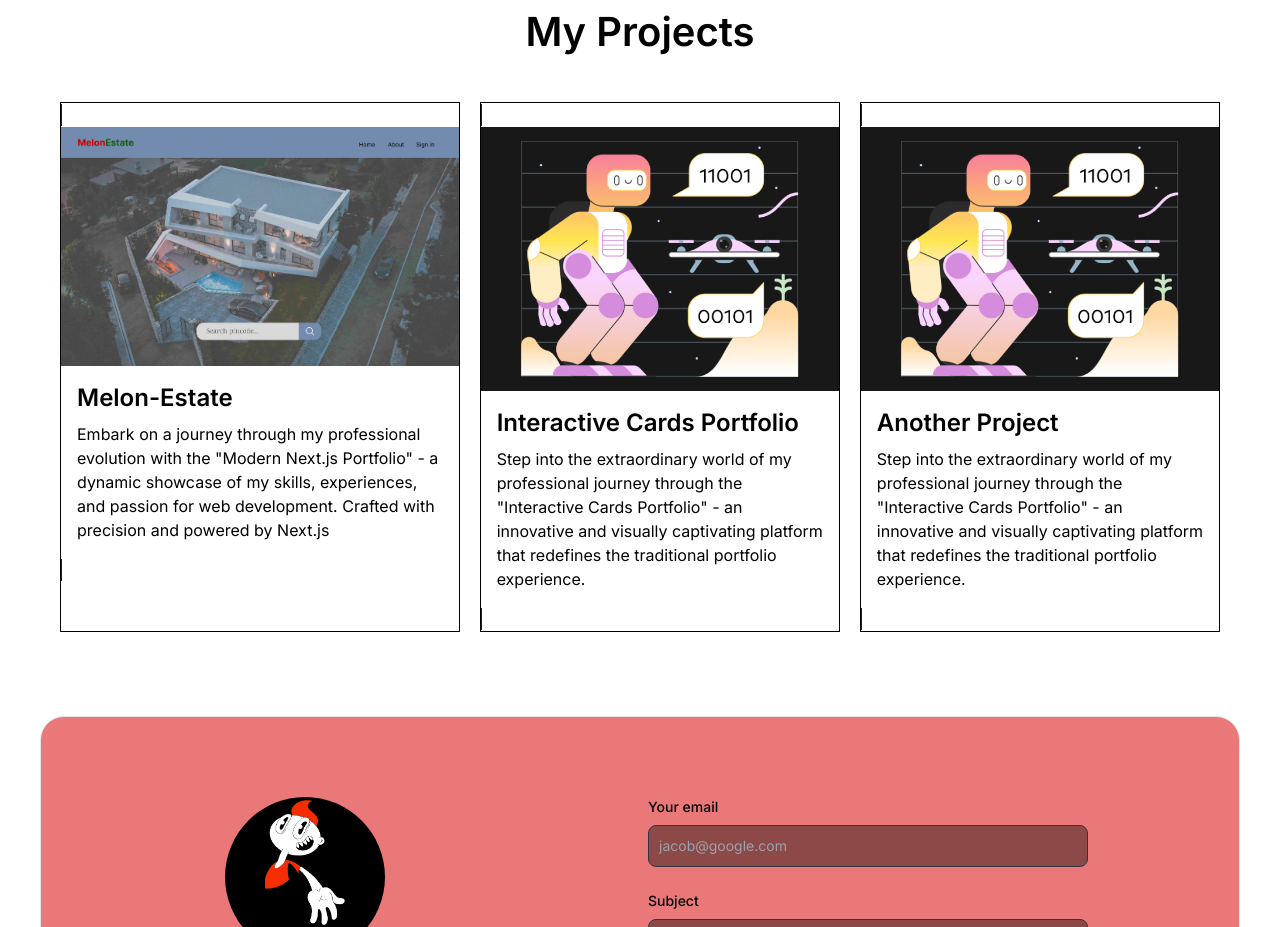
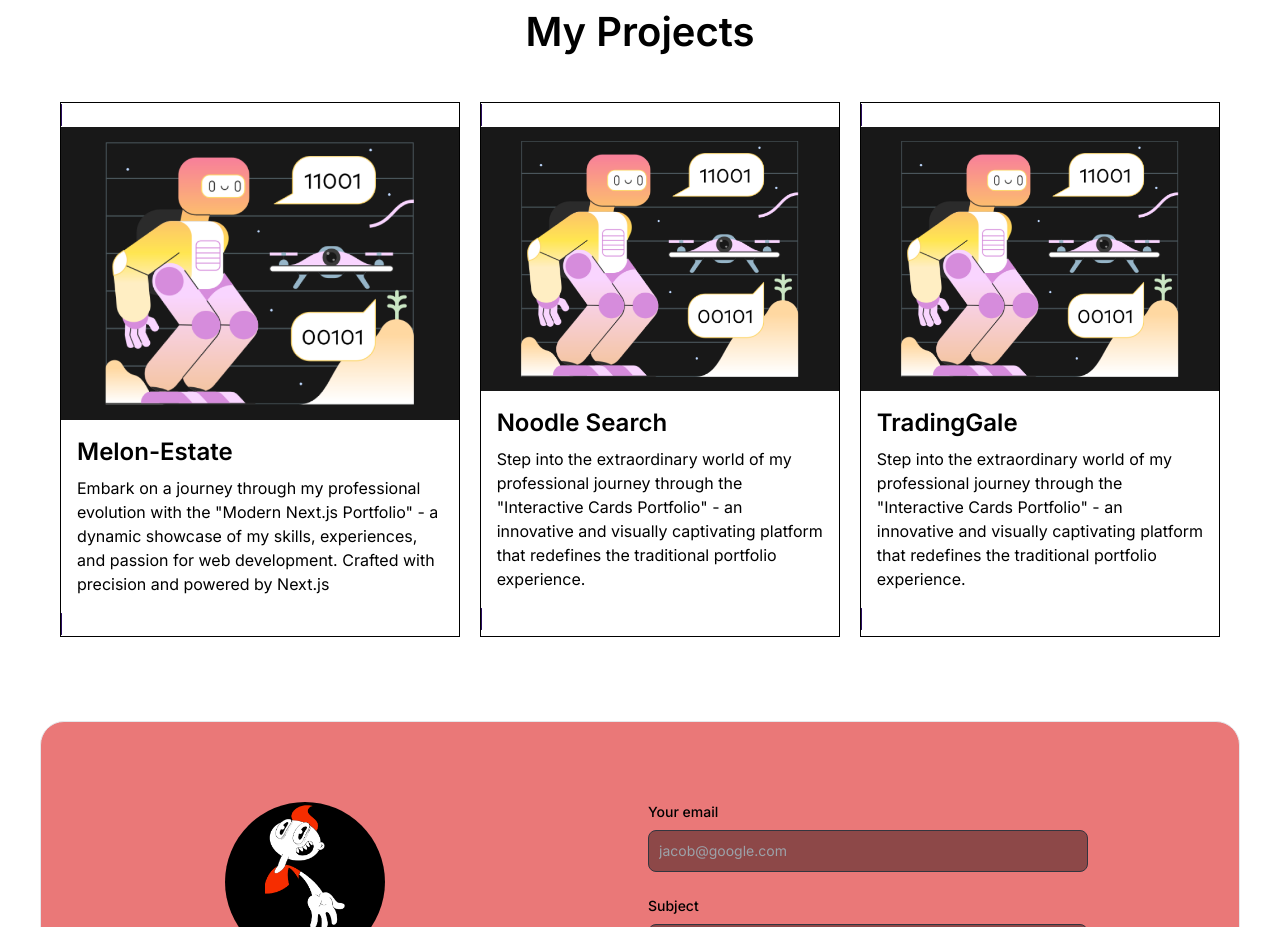
Before and after one commit to jonkar77/portfolio, a Next.js app: page / in a window 1280 px wide. Shown: the part 1540-2467 px from the top of the page. Built offline with nearby package versions, Linux system fonts and the light colour scheme.

Commit message:
Update project images and links in Projects component

```diff
--- a/src/app/components/Projects.tsx
+++ b/src/app/components/Projects.tsx
@@ -6,18 +6,18 @@ export const Projects = () => {
       title: "Melon-Estate",
       description:
         'Embark on a journey through my professional evolution with the "Modern Next.js Portfolio" - a dynamic showcase of my skills, experiences, and passion for web development. Crafted with precision and powered by Next.js',
-      image: "/assets/p1.png",
+      image: "/assets/project.png",
       link: "https://melon-estate.onrender.com",
     },
     {
-      title: "Interactive Cards Portfolio",
+      title: "Noodle Search",
       description:
         'Step into the extraordinary world of my professional journey through the "Interactive Cards Portfolio" - an innovative and visually captivating platform that redefines the traditional portfolio experience.',
       image: "/assets/project.png",
-      link: "https://example.com",
+      link: "https://noodle-eng.vercel.app/",
     },
     {
-      title: "Another Project",
+      title: "TradingGale",
       description:
         'Step into the extraordinary world of my professional journey through the "Interactive Cards Portfolio" - an innovative and visually captivating platform that redefines the traditional portfolio experience.',
       image: "/assets/project.png",
```
